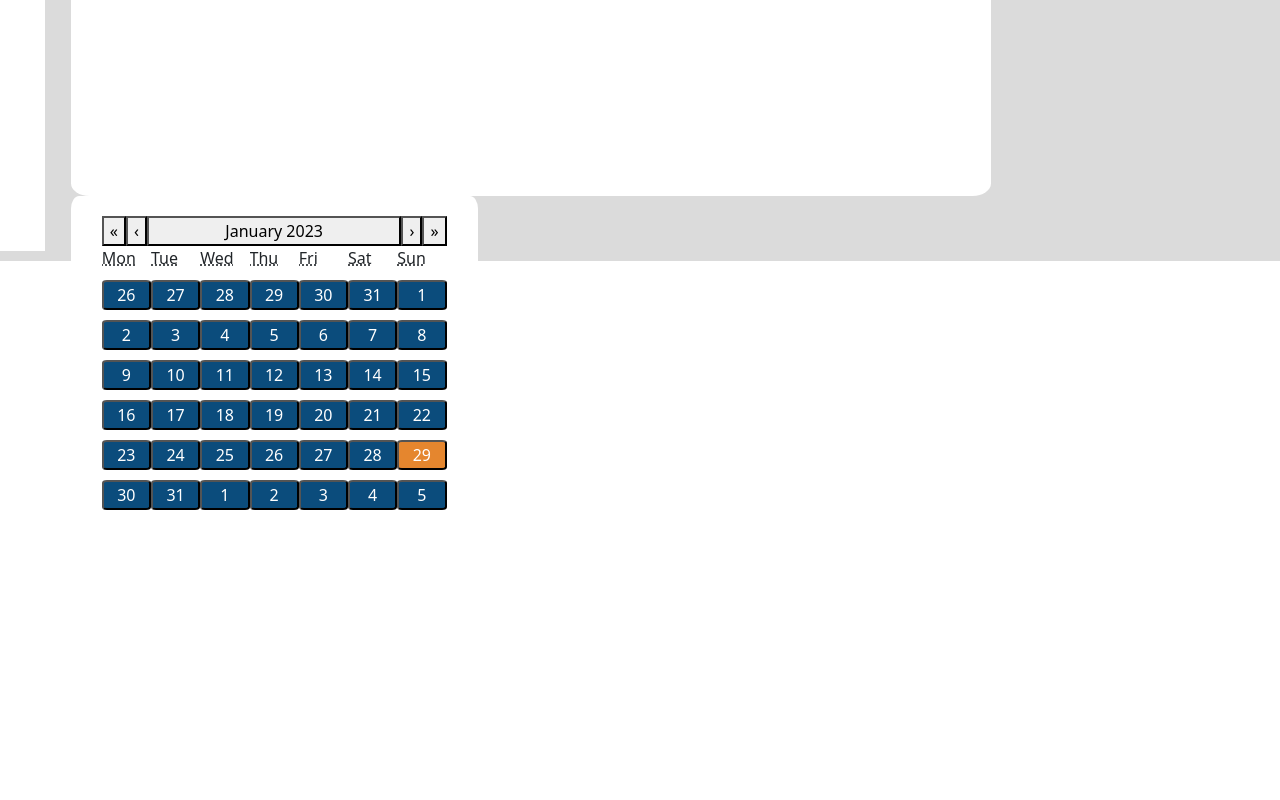
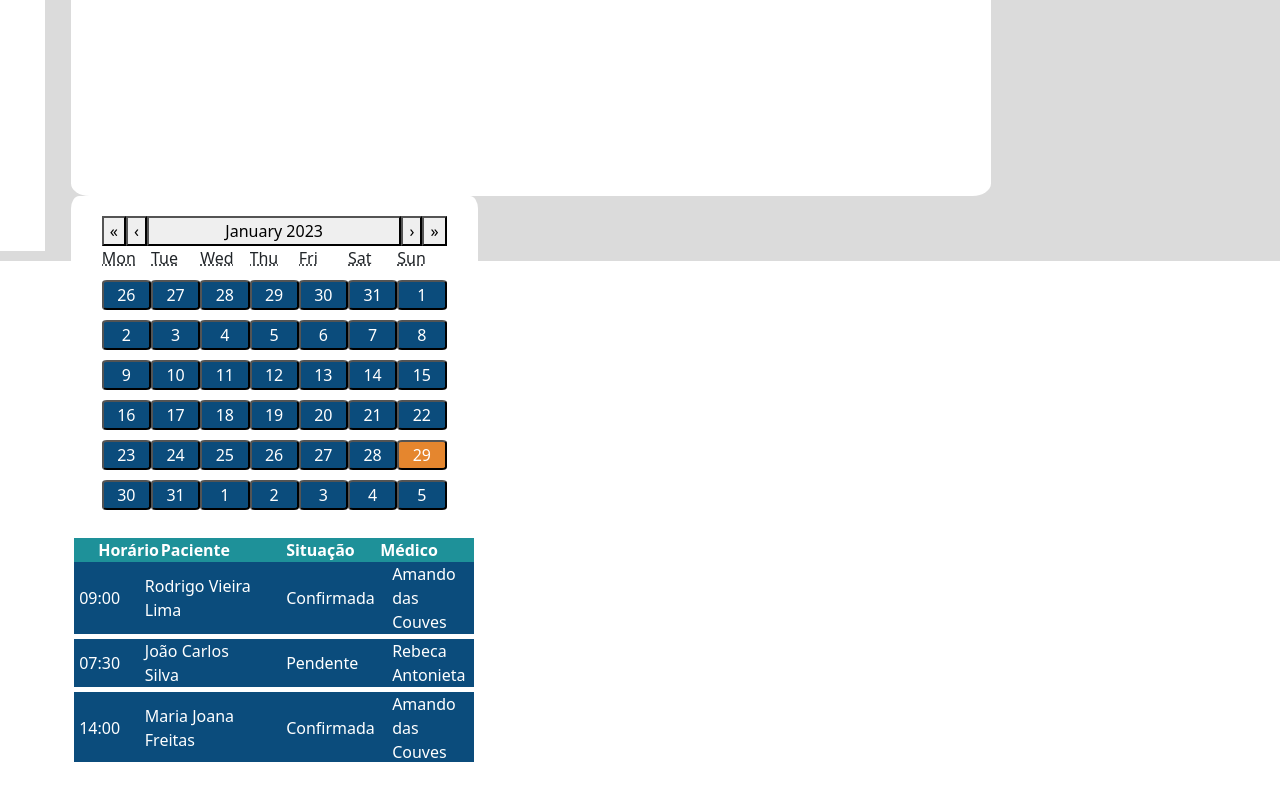
Before and after one commit to RodrigoVieira06/ReactAppTest, a React (Create React App) app: page / in a window 1280 px wide. Shown: the part 539-1339 px from the top of the page. Built offline with nearby package versions, Linux system fonts and the light colour scheme.

Commit message:
Adicionado o componente de resumo de agenda

```diff
--- a/src/components/pages/Agendamentos/Consultas/index.tsx
+++ b/src/components/pages/Agendamentos/Consultas/index.tsx
@@ -7,7 +7,7 @@ import { IConsulta } from '../../../../models/IConsulta';
 // função que monta a lista de horários, replicando horários na agenda de trinta em
 // trinta minutos ao longo do dia
 function horariosAgenda(): Array<JSX.Element> {
-    const linhas: Array<any> = [];
+    const linhas: Array<JSX.Element> = [];
 
     // horário de funcionamento de 7h às 19h
     for (let hora = 7; hora < 19; hora++) {
--- /dev/null
+++ b/src/components/pages/Home/ResumoAgenda/HeaderAgenda/HeaderAgenda.css
@@ -0,0 +1,5 @@
+.header-agenda {
+    background-color: #1E9199;
+    font-weight: 600;
+    width: 400px;
+}
--- /dev/null
+++ b/src/components/pages/Home/ResumoAgenda/HeaderAgenda/index.tsx
@@ -0,0 +1,30 @@
+import './HeaderAgenda.css';
+
+const HeaderAgenda = () => {
+    return (
+        <div className="row header-agenda">
+            <div className="col-sm-2">
+                <span style={{ color: 'white' }}>
+                    Horário
+                </span>
+            </div>
+            <div className="col-sm-4">
+                <span style={{ color: 'white' }}>
+                    Paciente
+                </span>
+            </div>
+            <div className="col-sm-3">
+                <span style={{ color: 'white' }}>
+                    Situação
+                </span>
+            </div>
+            <div className="col-sm-3">
+                <span style={{ color: 'white' }}>
+                    Médico
+                </span>
+            </div>
+        </div>
+    );
+};
+
+export default HeaderAgenda;
--- /dev/null
+++ b/src/components/pages/Home/ResumoAgenda/ResumoConsulta/ResumoConsulta.css
@@ -0,0 +1,5 @@
+.resumo-consulta {
+    background-color: #0B4C7C;
+    margin-bottom: 5px;
+    align-items: center;
+}
--- /dev/null
+++ b/src/components/pages/Home/ResumoAgenda/ResumoConsulta/index.tsx
@@ -0,0 +1,37 @@
+import './ResumoConsulta.css';
+
+interface IResumoConsultaProps {
+    horario: string;
+    nome?: string;
+    situcao?: string;
+    medico?: string;
+}
+
+const ResumoConsulta = ({ horario, nome, situcao, medico }: IResumoConsultaProps) => {
+    return (
+        <div className="row resumo-consulta">
+            <div className="col-sm-2">
+                <span style={{ color: 'white', marginLeft: '5px' }}>
+                    {horario}
+                </span>
+            </div>
+            <div className="col-sm-4">
+                <span style={{ color: 'white' }}>
+                    {nome}
+                </span>
+            </div>
+            <div className="col-sm-3">
+                <span style={{ color: 'white' }}>
+                    {situcao}
+                </span>
+            </div>
+            <div className="col-sm-3">
+                <span style={{ color: 'white' }}>
+                    {medico}
+                </span>
+            </div>
+        </div>
+    );
+};
+
+export default ResumoConsulta;
--- /dev/null
+++ b/src/components/pages/Home/ResumoAgenda/index.tsx
@@ -0,0 +1,32 @@
+import Scrollbars from 'react-custom-scrollbars-2';
+import consultas from '../../../../data/consultas.json';
+import { IConsulta } from '../../../../models/IConsulta';
+import HeaderAgenda from './HeaderAgenda';
+import ResumoConsulta from './ResumoConsulta';
+
+function agenda(): Array<JSX.Element> {
+    const linhas: Array<JSX.Element> = [];
+
+    // buscando consultas agendadas e atribuindo no resumo da agenda
+    consultas.forEach((consulta: IConsulta) => {
+        linhas.push(
+            <ResumoConsulta key={consulta.horario} horario={consulta.horario} nome={consulta.paciente.nome} situcao={consulta.situacao} medico={consulta.medico} />
+        );
+    });
+
+    return linhas;
+}
+
+const ResumoAgenda = () => {
+    const consultaslista = agenda();
+    return (
+        <div className='row mt-2 d-flex justify-content-center'>
+            <HeaderAgenda />
+            <Scrollbars style={{ height: 200, width: 400 }}>
+                {consultaslista}
+            </Scrollbars>
+        </div>
+    );
+};
+
+export default ResumoAgenda;
--- a/src/components/pages/Home/index.tsx
+++ b/src/components/pages/Home/index.tsx
@@ -1,5 +1,6 @@
 import CalendarApp from '../../common/CalendarApp';
 import Inicio from './Inicio';
+import ResumoAgenda from './ResumoAgenda';
 
 const Home = () => {
     return (
@@ -12,6 +13,9 @@ const Home = () => {
                     <div className='row-sm-6 d-flex justify-content-center'>
                         <CalendarApp />
                     </div>
+                    <div className='row-sm-6 d-flex justify-content-center'>
+                        <ResumoAgenda />
+                    </div>
                 </div>
             </div>
         </div >
```
